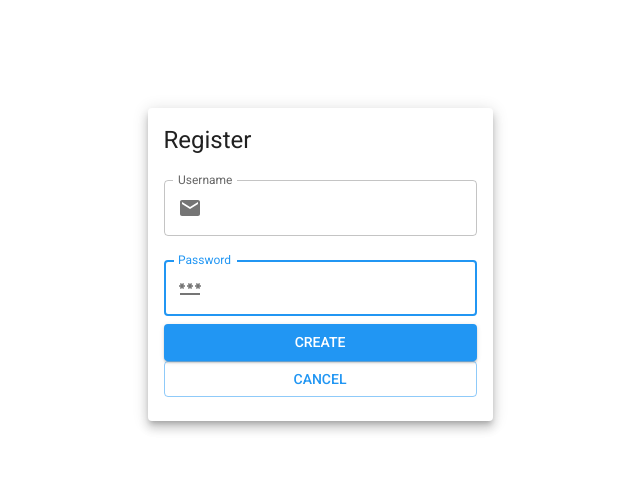
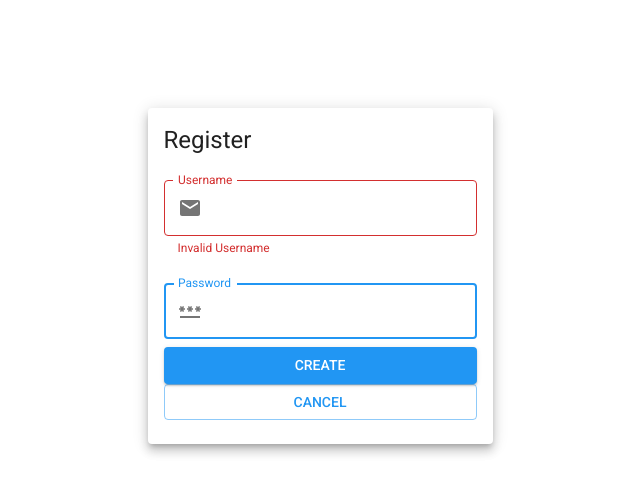
Before and after one commit to iiimomoniii/Workshop_NextJS, a Next.js app: page /register in a window 1280 px wide. Shown: the top 494 px of the page, without its empty margins (320-960 px from the left). Built offline with nearby package versions, Linux system fonts and the light colour scheme.

Commit message:
Update
add message when username is invalid

```diff
--- a/src/app/(auth)/register/page.tsx
+++ b/src/app/(auth)/register/page.tsx
@@ -20,7 +20,7 @@ export default function Register({ }: Props) {
   });
 
   const showForm = () => {
-    return <form onSubmit={handleSubmit((value:User)=>{
+    return <form onSubmit={handleSubmit((value: User) => {
       alert(JSON.stringify(value))
     })}>
       {/* Username */}
@@ -31,6 +31,8 @@ export default function Register({ }: Props) {
           <TextField
             // onChange={field.onChange} value={field.value} = {...field}
             {...field}
+            error={true}
+            helperText={"Invalid Username"}
             variant="outlined"
             margin="normal"
             fullWidth
```
